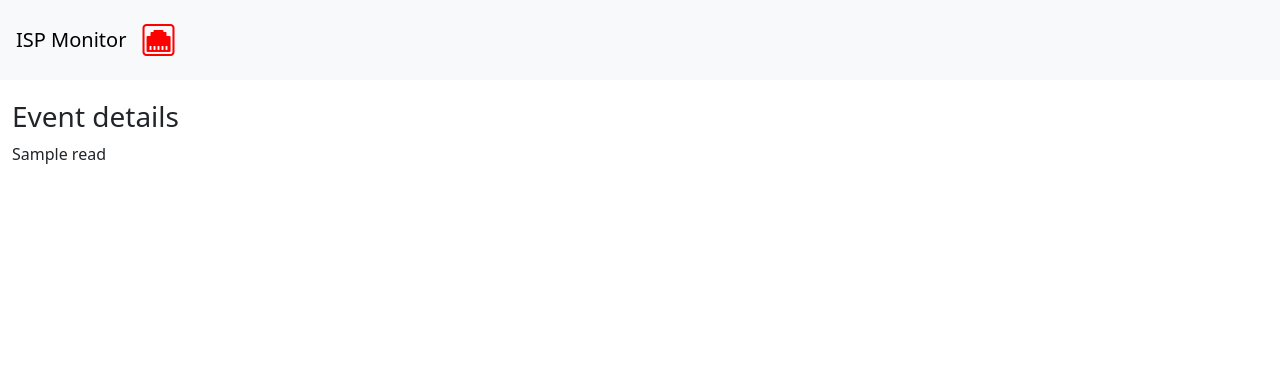
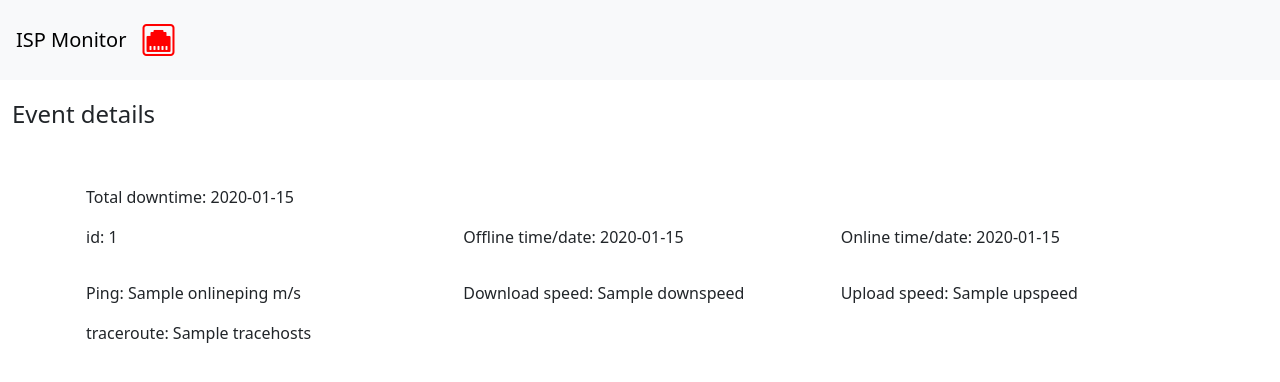
Before and after one commit to securitypedant/ispmonitor, a Flask app: template templates/event.html in a window 1280 px wide. Shown: the top 382 px of the page. Run offline with Flask 2, Linux system fonts and the light colour scheme; the template is opened without the code that fills it: most values are stand-ins (such as "Sample title", 1, 10 or a date in 2020).

Commit message:
Event page updates

```diff
--- a/app.py
+++ b/app.py
@@ -13,6 +13,13 @@ def getOnlineStatus():
         online = False
 
     return online
+
+def createEventDict(file):
+    with open('data/' + file, 'r') as event:
+        eventdict = eval(event.read())
+        eventdict['filename'] = file
+        eventdict['downtimeformatted'] = str(eventdict['downtime']).split('.')[0]
+    return eventdict
 
 @app.route("/")
 def home():
@@ -33,11 +40,7 @@ def home():
 
     # Get data from each event
     for file in eventfiles:
-        with open('data/' + file, 'r') as event:
-            eventdict = eval(event.read())
-            eventdict['filename'] = file
-            eventdict['downtimeformatted'] = str(eventdict['downtime']).split('.')[0]
-            events.append(eventdict)
+        events.append(createEventDict(file))
 
     return render_template(
         "home.html",
@@ -56,8 +59,8 @@ def log():
 @app.route("/event")
 def event():
     eventid = request.args.get("eventid")
-    with open('data/' + eventid, 'r') as file:
-        return render_template("event.html", file=file, online=getOnlineStatus())
+    eventdict = createEventDict(eventid)
+    return render_template("event.html", event=eventdict, online=getOnlineStatus())
 
 
 @app.route("/api/data")
--- a/main.py
+++ b/main.py
@@ -22,7 +22,7 @@ class SignalHandler:
         return not self.shutdown_requested
 
 # Constants and config
-loggingLevel = logging.DEBUG
+loggingLevel = logging.INFO
 eventID = ""
 eventDate = ""
 traceTargetHost = "8.8.8.8"
--- a/templates/event.html
+++ b/templates/event.html
@@ -1,6 +1,39 @@
 {% extends "layout.html" %}
 {% block title %}ISP Monitor event details{% endblock %}
 {% block content %}
-<h3>Event details</h3>
-{{ file.read() }}
+<h4>Event details</h4>
+<div class="container p-3">
+    <div class="row align-items-start py-3">
+        <div class="row align-items-start py-3">
+            <div class="col">
+                Total downtime: {{ event["downtime"] }}
+            </div>
+        </div>
+      <div class="col">
+        id: {{ event["id"] }}
+      </div>
+      <div class="col">
+        Offline time/date: {{ event["offlinetimedate"] }}
+      </div>
+      <div class="col">
+        Online time/date: {{ event["onlinetimedate"] }}
+      </div>
+    </div>
+    <div class="row align-items-start py-3">
+        <div class="col">
+          Ping: {{ event["onlineping"] }} m/s
+        </div>
+        <div class="col">
+          Download speed: {{ event["downspeed"] }}
+        </div>
+        <div class="col">
+          Upload speed: {{ event["upspeed"] }}
+        </div>
+      </div>
+      <div class="row align-items-start">
+        <div class="col">
+          traceroute: {{ event["tracehosts"] }}
+        </div>
+      </div>
+  </div>
 {% endblock %}
```
